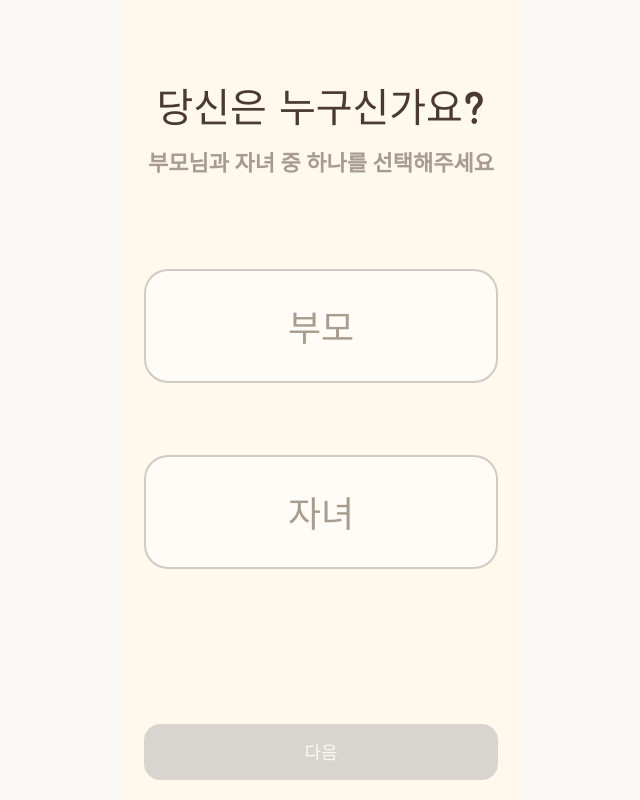
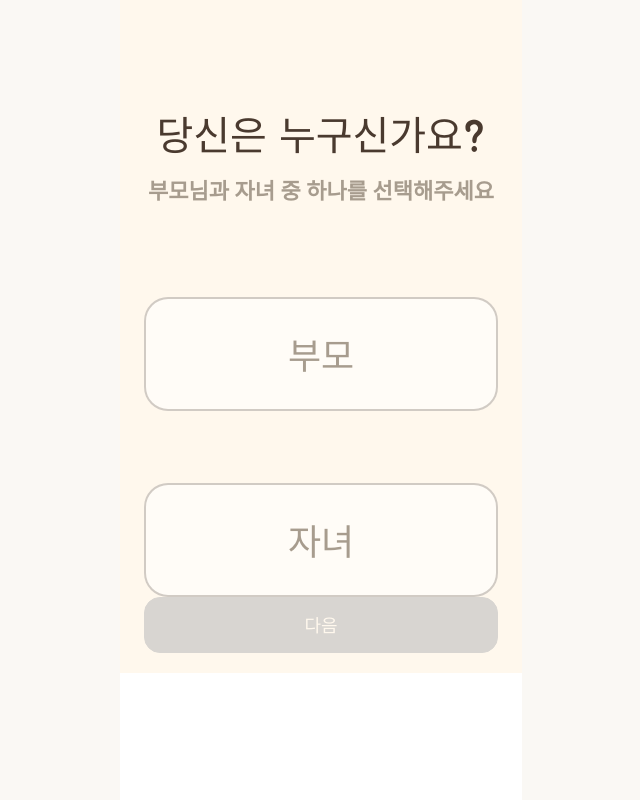
Before and after one commit to Dream-of-WildGeese/Wild_Geese_Front, a React (Vite) app: page /onboarding/UserType in a window 1280 px wide. Shown: the whole page, without its empty margins (319-959 px from the left). Built offline with nearby package versions, Linux system fonts and the light colour scheme; a web font is replaced by a local one.

Commit message:
refactor:변경된레이아웃에 맞춰서 변경

```diff
--- a/src/pages/Onboarding/UserType.jsx
+++ b/src/pages/Onboarding/UserType.jsx
@@ -57,19 +57,19 @@ export default UserType;
 
 const Page = styled.div`
   width: calc(100% + 32px);
+  height: 100%;
   margin: 0 -${({ theme }) => theme.spacing.md};
-  min-height: 100vh;
   background: #FFF8ED;
 `;
 
 const Content = styled.div`
   max-width: 402px;
+  height: 100%;
   margin: 0 auto;
-  padding: 76px 24px 20px;
+  padding: 104px 24px 20px;
+  box-sizing: border-box;
   display: flex;
   flex-direction: column;
-  min-height: 100vh;
-  box-sizing: border-box;
 `;
 
 const Header = styled.div`
```
